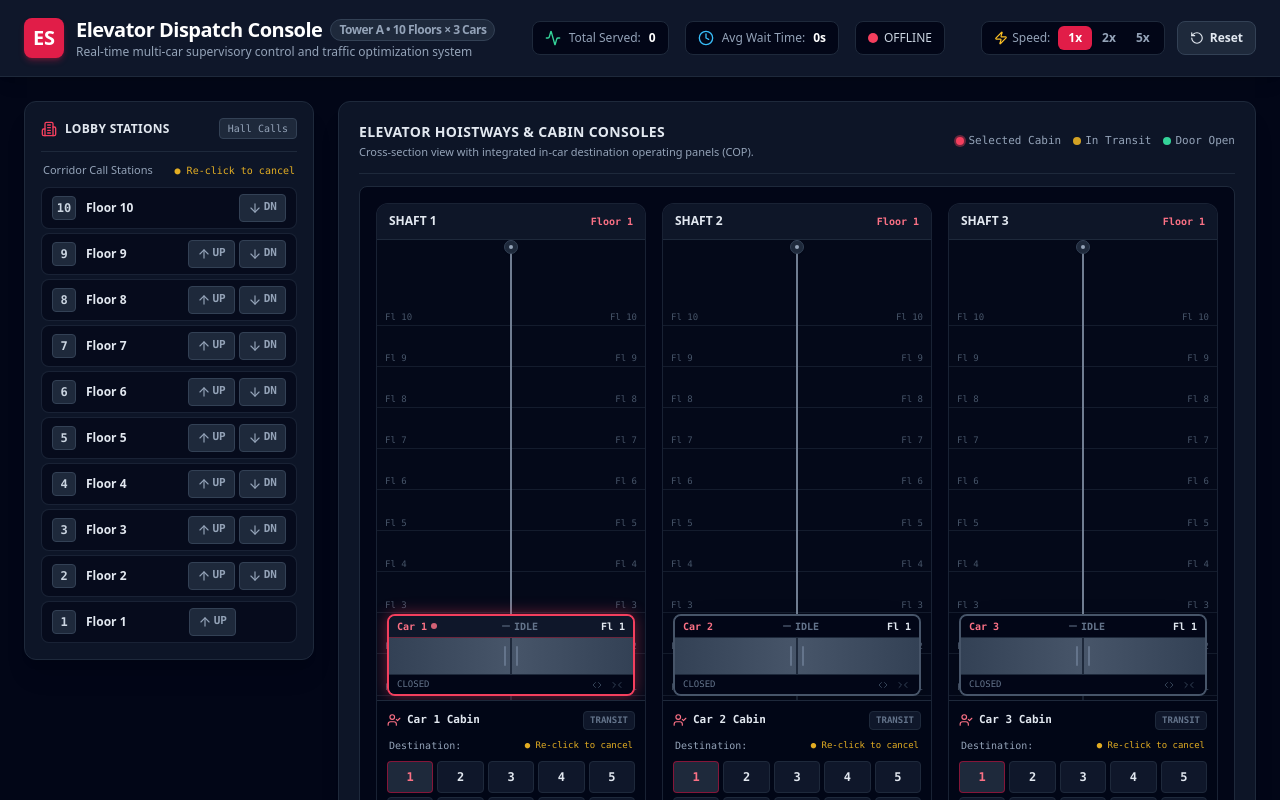
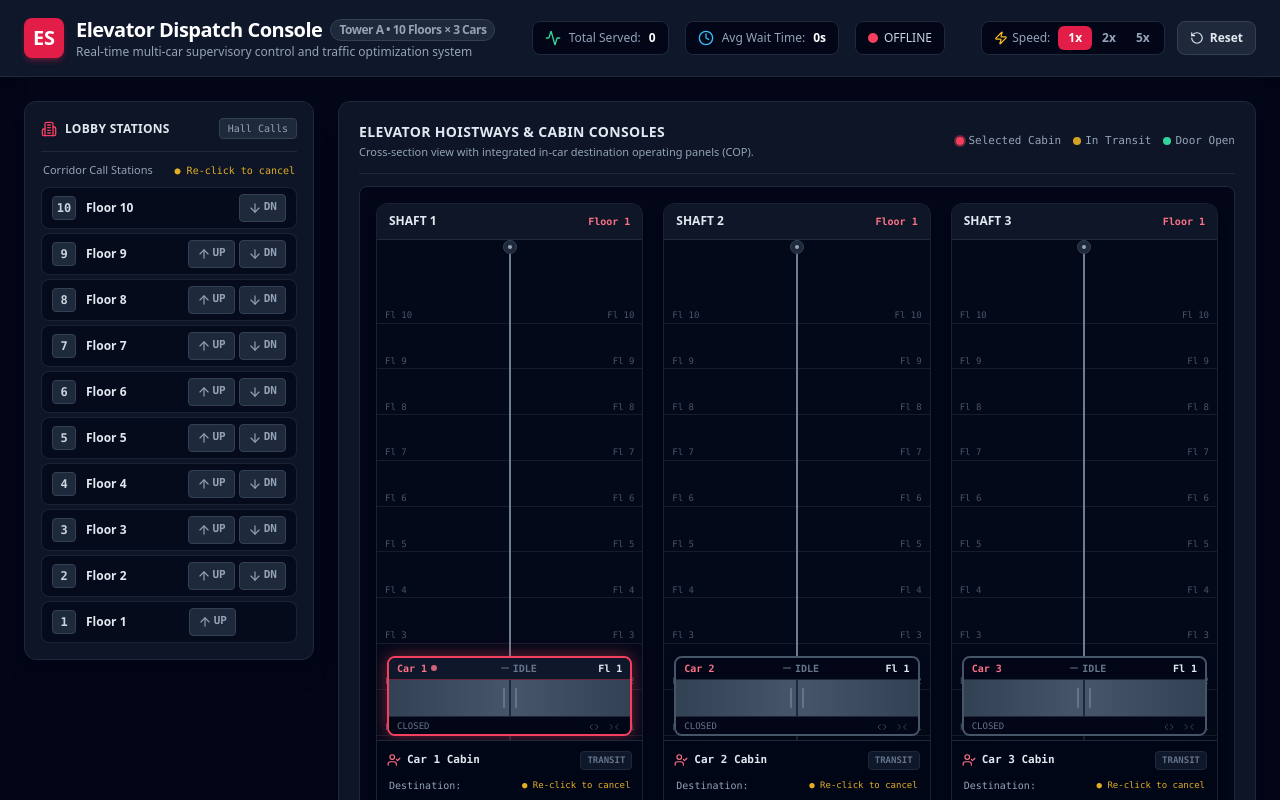
Before and after one commit to ngaymai/elevator-simulator, a React (Vite) app: page / in a window 1280 px wide. Shown: the top 800 px of the page. Built offline with nearby package versions, Linux system fonts and the light colour scheme; no server answers.

Commit message:
style(ui): fix shaft aspect ratio with max-w constraint and increased hoistway height

```diff
--- a/src/frontend/App.tsx
+++ b/src/frontend/App.tsx
@@ -63,7 +63,7 @@ export const App: React.FC = () => {
         onReset={resetSimulation}
       />
 
-      <main className="flex-1 p-6 max-w-[1550px] mx-auto w-full">
+      <main className="flex-1 p-6 max-w-7xl mx-auto w-full">
         {/* 2-Panel Clean Architecture: Corridor Lobby Stations & Hoistways with In-Car Panels */}
         <div className="grid grid-cols-1 lg:grid-cols-12 gap-6 items-start">
           {/* Panel 1: Sảnh các tầng (Floor Lobby Call Panel) - 3 cols (Compact & Sleek) */}
--- a/src/frontend/components/VisualShafts.tsx
+++ b/src/frontend/components/VisualShafts.tsx
@@ -19,7 +19,7 @@ export const VisualShafts: React.FC<VisualShaftsProps> = ({
 }) => {
   const floors = Array.from({ length: TOTAL_FLOORS }, (_, i) => TOTAL_FLOORS - i);
   const floorButtons = Array.from({ length: TOTAL_FLOORS }, (_, i) => i + 1);
-  const CABIN_HEIGHT = 82; // px
+  const CABIN_HEIGHT = 80; // px
 
   return (
     <div className="bg-slate-900/90 border border-slate-800 rounded-xl p-5 shadow-xl flex flex-col h-full">
@@ -46,7 +46,7 @@ export const VisualShafts: React.FC<VisualShaftsProps> = ({
       </div>
 
       {/* Shafts Container */}
-      <div className="flex-1 relative bg-slate-950 rounded-lg border border-slate-800 p-4 flex gap-4">
+      <div className="flex-1 relative bg-slate-950 rounded-lg border border-slate-800 p-4 flex justify-center gap-5">
         {/* 3 Vertical Elevator Shafts */}
         {elevators.map((car) => {
           const isSelected = car.id === selectedCarId;
@@ -64,7 +64,7 @@ export const VisualShafts: React.FC<VisualShaftsProps> = ({
           return (
             <div
               key={car.id}
-              className="flex-1 relative flex flex-col rounded-xl border border-slate-800/80 bg-slate-900/40 overflow-hidden"
+              className="flex-1 max-w-[270px] relative flex flex-col rounded-xl border border-slate-800/80 bg-slate-900/40 overflow-hidden shadow-lg"
             >
               {/* Shaft Title Header (Click to focus car) */}
               <div
@@ -83,7 +83,7 @@ export const VisualShafts: React.FC<VisualShaftsProps> = ({
               {/* Hoistway Track Area */}
               <div
                 onClick={() => onSelectCar(car.id)}
-                className="h-[460px] relative w-full overflow-hidden bg-slate-950/50 cursor-pointer"
+                className="h-[500px] relative w-full overflow-hidden bg-slate-950/50 cursor-pointer"
               >
                 {/* Horizontal floor guidelines matching exact stopping landing coordinates */}
                 {floors.map((floor) => {
```
